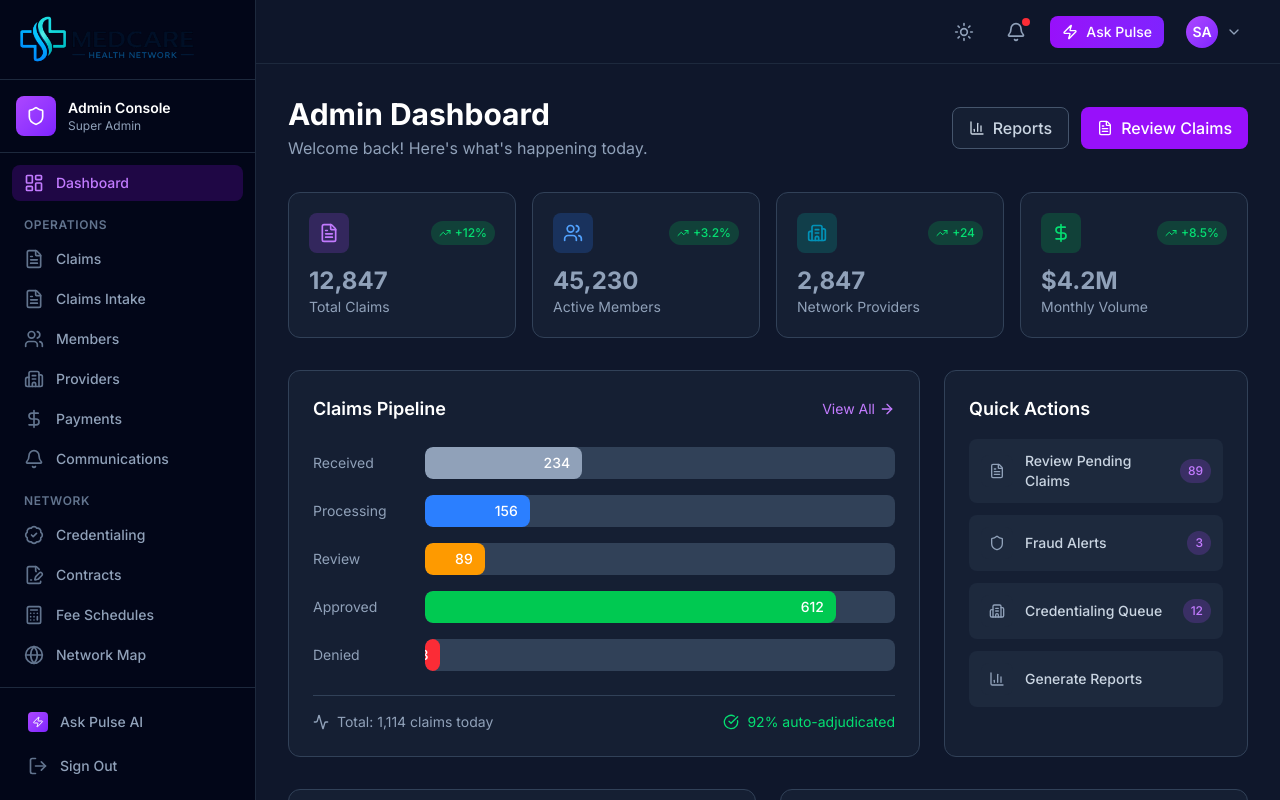
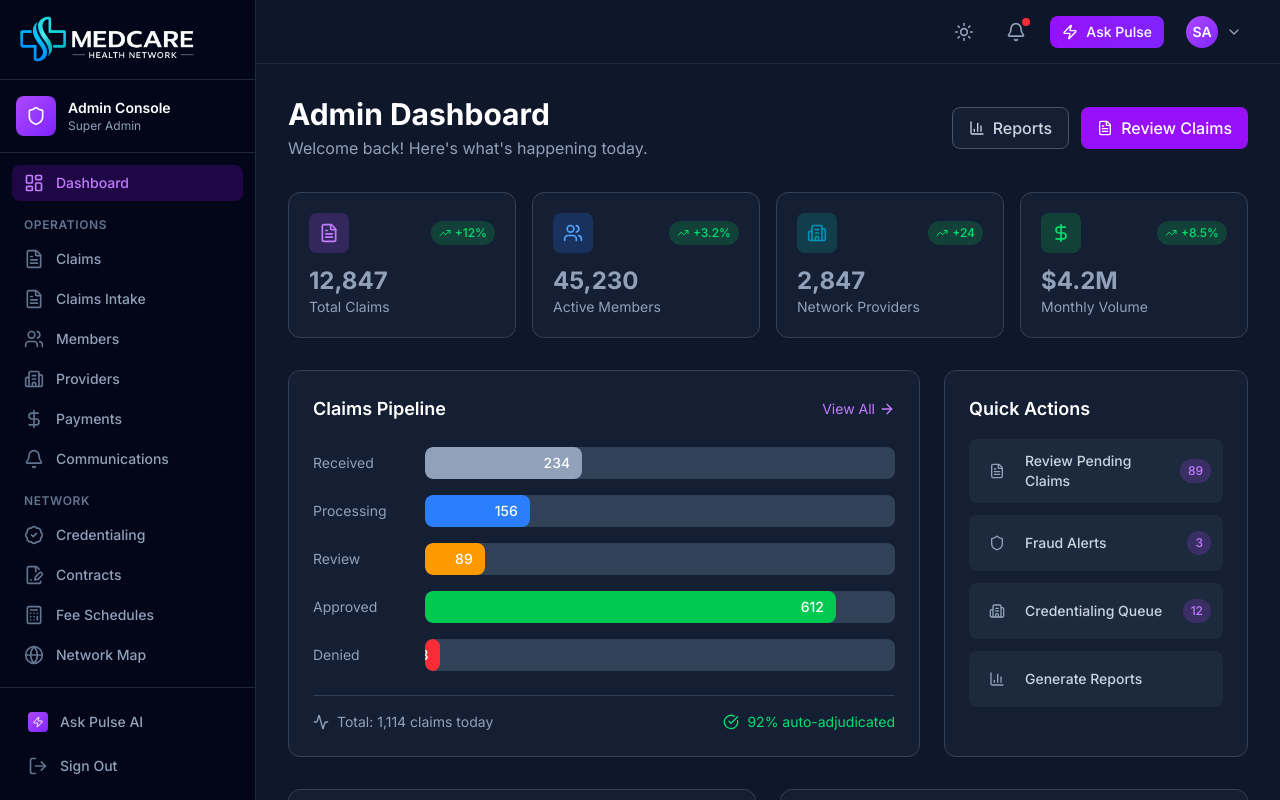
Before and after one commit to CoHoast/clarity-health-network, a Next.js app: page /admin in a window 1280 px wide. Shown: the top 800 px of the page. Built offline with nearby package versions, Linux system fonts and the light colour scheme.

Commit message:
Update Admin, Provider, Employer sidebars with MedCare dark logo

```diff
--- a/components/admin/AdminLayout.tsx
+++ b/components/admin/AdminLayout.tsx
@@ -160,7 +160,7 @@ export default function AdminLayout({ children }: { children: React.ReactNode })
         {/* Logo */}
         <div className="h-20 flex items-center justify-between px-4 border-b border-slate-800 bg-slate-950">
           <Link href="/" className="flex items-center">
-            <img src="/medcare-logo.png" alt="MedCare Health Network" className="h-12 w-auto" />
+            <img src="/medcare-logo-dark.png" alt="MedCare Health Network" className="h-12 w-auto" />
           </Link>
           <button
             onClick={() => setSidebarOpen(false)}
--- a/components/employer/EmployerLayout.tsx
+++ b/components/employer/EmployerLayout.tsx
@@ -101,7 +101,7 @@ export default function EmployerLayout({ children }: { children: React.ReactNode
         {/* Logo */}
         <div className="h-20 flex items-center justify-between px-4 border-b border-slate-700 bg-slate-800">
           <Link href="/" className="flex items-center">
-            <img src="/medcare-logo.png" alt="MedCare Health Network" className="h-12 w-auto" />
+            <img src="/medcare-logo-dark.png" alt="MedCare Health Network" className="h-12 w-auto" />
           </Link>
           <button
             onClick={() => setSidebarOpen(false)}
--- a/components/provider/ProviderLayout.tsx
+++ b/components/provider/ProviderLayout.tsx
@@ -112,7 +112,7 @@ export default function ProviderLayout({ children }: { children: React.ReactNode
         {/* Logo */}
         <div className="h-20 flex items-center justify-between px-4 border-b border-slate-700 bg-slate-800">
           <Link href="/" className="flex items-center">
-            <img src="/medcare-logo.png" alt="MedCare Health Network" className="h-12 w-auto" />
+            <img src="/medcare-logo-dark.png" alt="MedCare Health Network" className="h-12 w-auto" />
           </Link>
           <button
             onClick={() => setSidebarOpen(false)}
```
Also changed, not shown: public/medcare-logo-dark.png (added).
